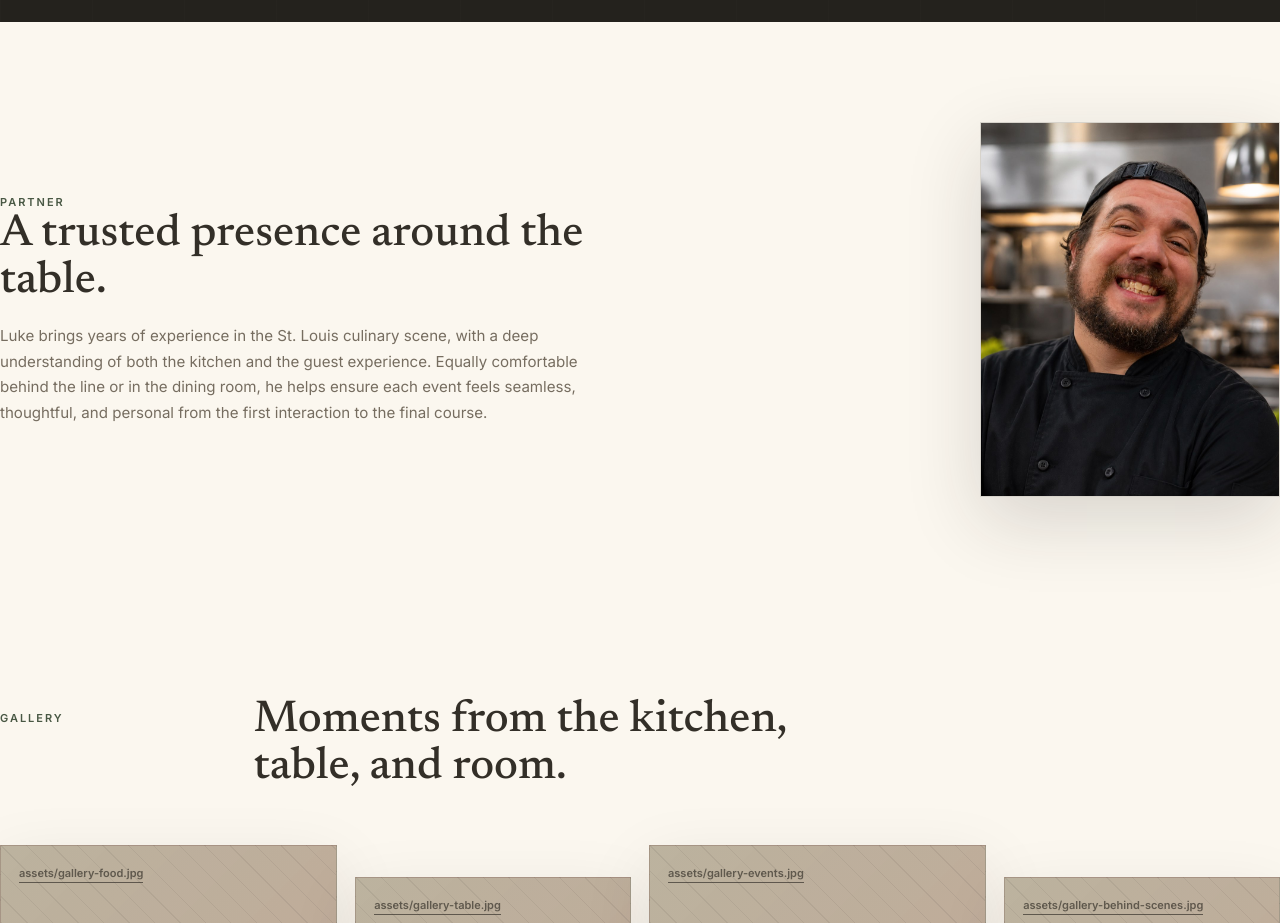
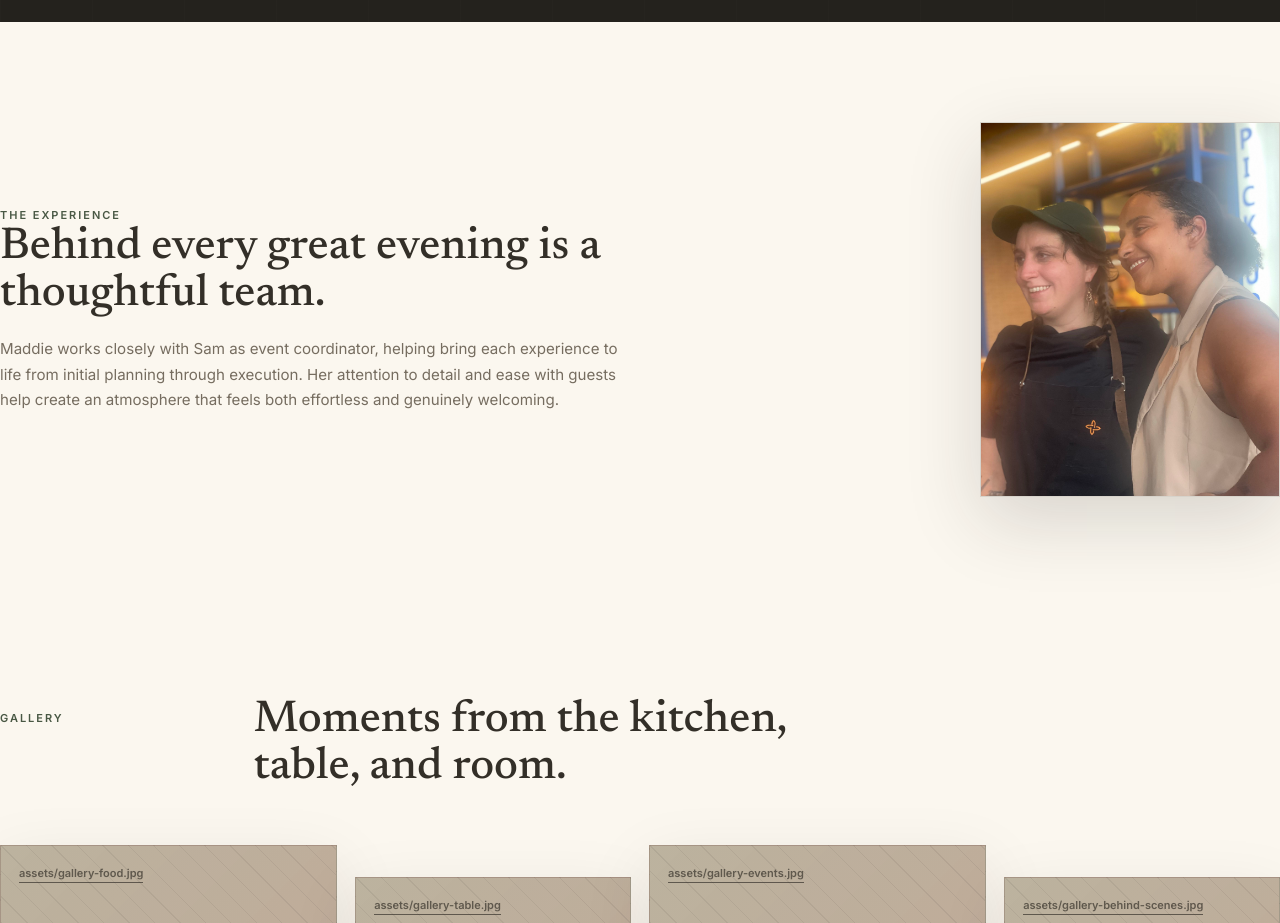
Before and after one commit to bobnawrocki/sam-nawrocki-site, a plain HTML site: page index.html in a window 1280 px wide. Shown: the part 3600-4523 px from the top of the page. Drawn offline with Linux system fonts and the light colour scheme.

Commit message:
Integrate Maddie experience section

```diff
--- a/index.html
+++ b/index.html
@@ -179,18 +179,17 @@
 
       <section class="section partner" id="partner">
         <div class="partner-copy reveal">
-          <div class="section-label">Partner</div>
-          <h2>A trusted presence around the table.</h2>
+          <div class="section-label">The Experience</div>
+          <h2>Behind every great evening is a thoughtful team.</h2>
           <p>
-            Luke brings years of experience in the St. Louis culinary scene, with
-            a deep understanding of both the kitchen and the guest experience.
-            Equally comfortable behind the line or in the dining room, he helps
-            ensure each event feels seamless, thoughtful, and personal from the
-            first interaction to the final course.
+            Maddie works closely with Sam as event coordinator, helping bring each
+            experience to life from initial planning through execution. Her
+            attention to detail and ease with guests help create an atmosphere
+            that feels both effortless and genuinely welcoming.
           </p>
         </div>
         <figure class="partner-image reveal">
-          <img src="assets/partner.JPG" alt="Chef partner smiling in a professional kitchen" />
+          <img src="assets/maddie.jpg" alt="Chef Sam Nawrocki and event coordinator Maddie" />
         </figure>
       </section>
 
```
Also changed, not shown: assets/maddie.jpg (added).
